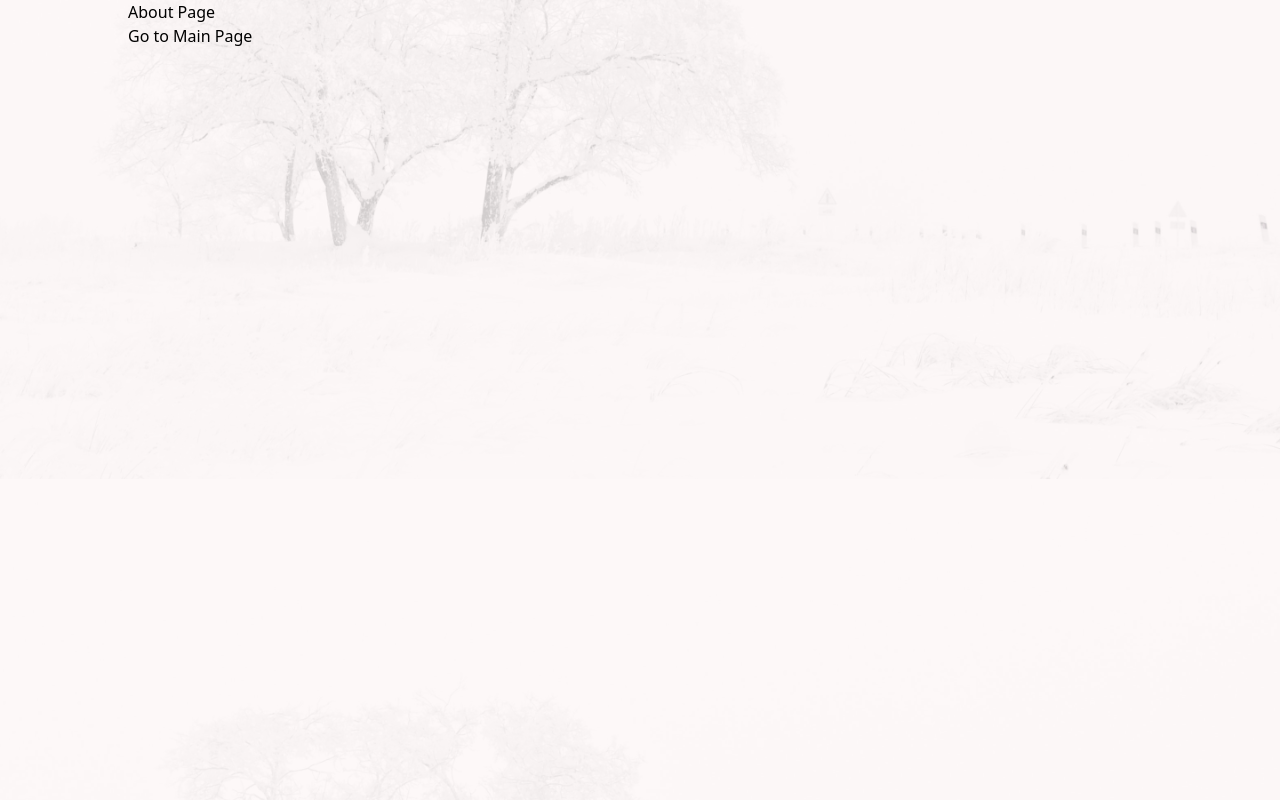
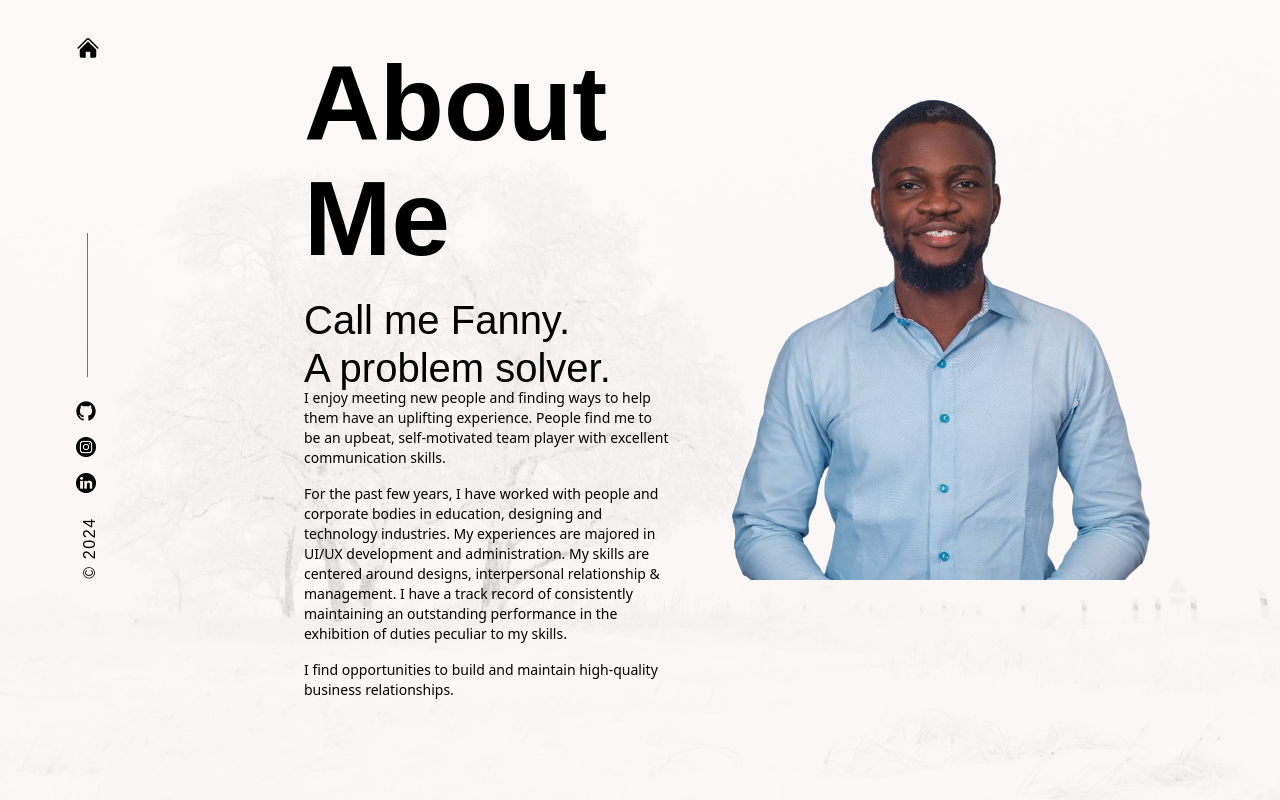
Before and after one commit to codesfanny/Project-Z, a React (Create React App) app: page /about in a window 1280 px wide. Built offline with nearby package versions, Linux system fonts and the light colour scheme; a web font is replaced by a local one.

Commit message:
Created a sidebar and completed other pages

```diff
--- a/src/component/Layout.jsx
+++ b/src/component/Layout.jsx
@@ -1,10 +1,14 @@
 import React from 'react'
 import { Outlet } from 'react-router-dom'
+import Sidebar from './Sidebar'
 
 export default function Layout() {
     return (
         <div className="container flex flex-row">
-            <div>{<Outlet />}</div>
+            <div className="lg:flex lg:sticky">
+                <Sidebar />
+            </div>
+            <div className="flex 1">{<Outlet />}</div>
         </div>
     )
 }
--- /dev/null
+++ b/src/component/Sidebar.jsx
@@ -0,0 +1,46 @@
+import React from 'react'
+import { HiHome } from 'react-icons/hi2'
+import { Link } from 'react-router-dom'
+
+export default function Sidebar() {
+    return (
+        <div className="">
+            <div className="w-60 p-3 h-screen flex flex-col">
+                <div className="pt-6 mb-[80%]">
+                    <Link to="/">
+                        <HiHome fontSize={24} />
+                    </Link>
+                </div>
+                <div className="ml-[5%] mb-0 max-w-2 min-h-36 border-l border-l-gray-500"></div>
+                <div className=" pt-6">
+                    <div className="space-y-4 ">
+                        <div className="h-5 w-5">
+                            <a href="https://github.com/codesfanny">
+                                <img src="../images/github.png" alt="" />
+                            </a>
+                        </div>
+                        <div className="h-5 w-5">
+                            <a href="https://www.instagram.com/funmilaanu/">
+                                <img src="../images/instagram.png" alt="" />
+                            </a>
+                        </div>
+                        <div className="h-5 w-5">
+                            <a href="https://www.linkedin.com/in/felix-fanny-289b4755/">
+                                <img src="../images/linkedin.png" alt="" />
+                            </a>
+                        </div>
+                    </div>
+                </div>
+                <div className="relative mt-[20%] -ml-[8%]">
+                    <div className="absolute semi-header">
+                        <p className="-rotate-90"> &copy; 2024 </p>
+                    </div>
+                </div>
+
+                {/* <Link to="/work"> Go to Work</Link>
+            <Link to="/contact"> Go to Contact</Link>
+            <Link to="/about"> Go to About</Link> */}
+            </div>
+        </div>
+    )
+}
--- a/src/index.css
+++ b/src/index.css
@@ -15,7 +15,7 @@ body {
 }
 
 .container{
-  width: 80%;
+  width: 90%;
   margin: auto;
 }
 
--- a/src/pages/About.jsx
+++ b/src/pages/About.jsx
@@ -3,9 +3,37 @@ import { Link } from 'react-router-dom'
 
 export default function About() {
     return (
-        <div>
-            <p> About Page</p>
-            <Link to="/"> Go to Main Page</Link>
+        <div className="">
+            <div className="flex flex-row mt-[5%] justify-between relative">
+                <div className="max-h-[80%] max-w-[40%] flex flex-col justify-between">
+                    <div>
+                        <p className="header mb-4">About Me</p>
+                        <p className="work-header leading-snug">Call me Fanny.</p>
+                        <p className="work-header leading-none">A problem solver.</p>
+                    </div>
+                    <div className="text-sm space-y-4">
+                        <p>
+                            I enjoy meeting new people and finding ways to help them have an uplifting experience.
+                            People find me to be an upbeat, self-motivated team player with excellent communication
+                            skills.
+                        </p>
+                        <p>
+                            For the past few years, I have worked with people and corporate bodies in education,
+                            designing and technology industries. My experiences are majored in UI/UX development and
+                            administration. My skills are centered around designs, interpersonal relationship &
+                            management. I have a track record of consistently maintaining an outstanding performance in
+                            the exhibition of duties peculiar to my skills.
+                        </p>
+                        <p>I find opportunities to build and maintain high-quality business relationships.</p>
+                    </div>
+                </div>
+
+                <div className="">
+                    <img src="./images/FannyChest.png" alt="" />
+                </div>
+
+                <div className="clearAll"></div>
+            </div>
         </div>
     )
 }
--- a/src/pages/Contact.jsx
+++ b/src/pages/Contact.jsx
@@ -3,9 +3,15 @@ import { Link } from 'react-router-dom'
 
 export default function Contact() {
     return (
-        <div>
-            <p> Contact Page</p>
-            <Link to="/"> Go to Main Page</Link>
+        <div className="flex flex-col justify-center ml-[200%]">
+            <div className="text-right">
+                <p className="header mb-[30%]">Contact</p>
+                <p className="work-header">Hi There</p>
+                <p>Need a beautiful well-structured solution?</p>
+                <p className="work-header">Get in Touch</p>
+                <p>Email: felixanufanny@gmail.com</p>
+                <p>Instant Messaging: WhatsApp/Telegram</p>
+            </div>
         </div>
     )
 }
--- a/src/pages/Main.jsx
+++ b/src/pages/Main.jsx
@@ -5,39 +5,7 @@ export default function Main() {
     return (
         <div className="">
             <div className="flex flex-row mt-[5%] justify-between relative">
-                <div className="flex-col">
-                    <div className="">
-                        <div className="space-y-4 h-6 w-6 mb-32">
-                            <div>
-                                <a href="https://github.com/codesfanny">
-                                    <img src="../images/github.png" alt="" />
-                                </a>
-                            </div>
-                            <div>
-                                <a href="https://www.instagram.com/funmilaanu/">
-                                    <img src="../images/instagram.png" alt="" />
-                                </a>
-                            </div>
-                            <div>
-                                <a href="https://www.linkedin.com/in/felix-fanny-289b4755/">
-                                    <img src="../images/linkedin.png" alt="" />
-                                </a>
-                            </div>
-                        </div>
-                        <div className=" ml-[23%] max-w-2 min-h-72 border-l border-l-gray-500"></div>
-
-                        <div className="semi-header w-[200%] mt-[60%] -ml-[80%] -rotate-90 float-start">
-                            {' '}
-                            <p> &copy; 2024 </p>{' '}
-                        </div>
-
-                        {/* <Link to="/work"> Go to Work</Link>
-            <Link to="/contact"> Go to Contact</Link>
-            <Link to="/about"> Go to About</Link> */}
-                    </div>
-                </div>
-
-                <div className="pl-[18%] pt-40 flex flex-col ">
+                <div className="pt-40 flex flex-col ">
                     <ul className="header ">
                         <Link to="/work" className="hover:line-through hover:decoration-4">
                             <li>Work</li>
@@ -67,7 +35,7 @@ export default function Main() {
                     </div>
                 </div>
                 <div>
-                    <div className="absolute bg-[#efefef] h-[70%] w-[20%] flex -ml-[28%] -mt-[20%]"></div>
+                    <div className="absolute bg-[#efefef] h-[70%] w-[20%] flex -ml-[29%] -mt-[20%]"></div>
                 </div>
             </div>
         </div>
--- a/src/pages/Work.jsx
+++ b/src/pages/Work.jsx
@@ -6,27 +6,6 @@ export default function Work() {
     return (
         <div className="">
             <div className="flex flex-row mt-[5%] justify-between">
-                <div className="flex-col">
-                    <div className="">
-                        <div className="-ml-[5%] mb-24">
-                            <Link to="/">
-                                {' '}
-                                <HiHome fontSize={32} />
-                            </Link>
-                        </div>
-                        <div className=" ml-[23%] max-w-2 min-h-72 border-l border-l-gray-500"></div>
-
-                        <div className="semi-header w-[200%] mt-[60%] -ml-[80%] -rotate-90 float-start">
-                            {' '}
-                            <p> &copy; 2024 </p>{' '}
-                        </div>
-
-                        {/* <Link to="/work"> Go to Work</Link>
-            <Link to="/contact"> Go to Contact</Link>
-            <Link to="/about"> Go to About</Link> */}
-                    </div>
-                </div>
-
                 <div className="max-h-[80%] max-w-[40%] flex flex-col justify-between">
                     <div>
                         <p className="header">Work</p>
```
Also changed, not shown: public/images/FannyChest.png (added).
